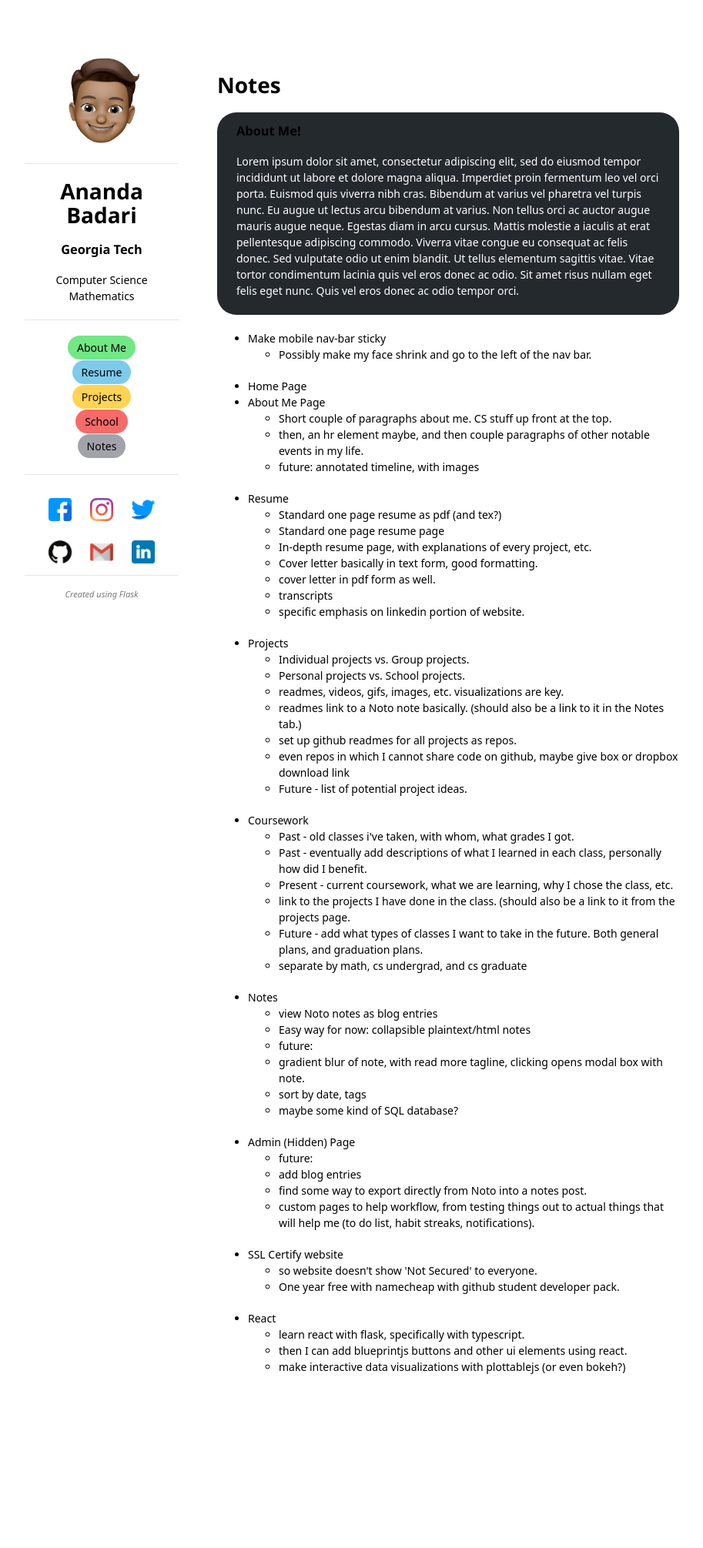
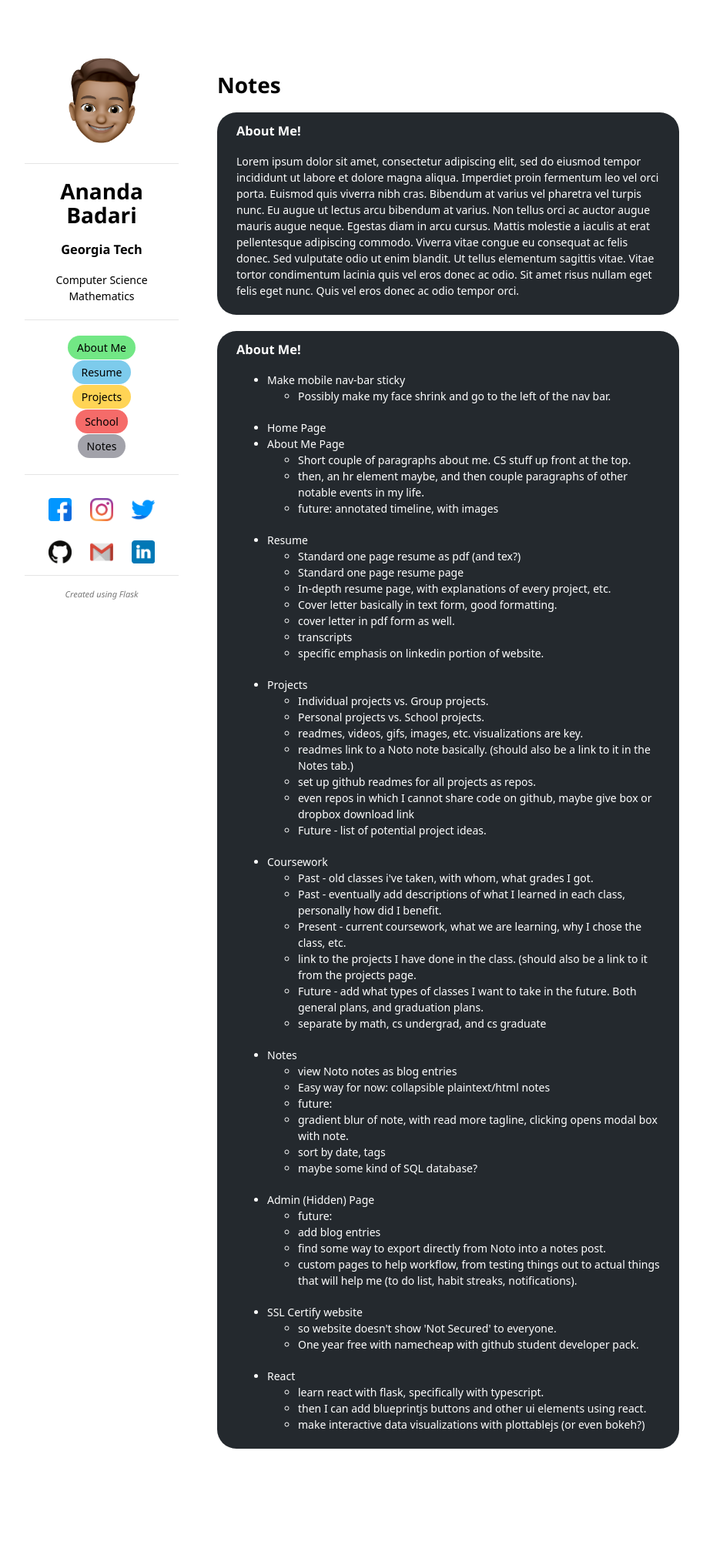
Before and after one commit to abadari3/personalwebsite, a Flask app: page /notes in a window 1280 px wide; the page is wider, and only the part inside the window is pictured. Shown: that part at 77% size, without its empty margins (233-1146 px from the left). Before the commit the page ends 1785 px from the top of that part, so only its background shows below. Run offline with Flask 2, Linux system fonts and the light colour scheme; some web fonts are replaced.

Commit message:
notes update

```diff
--- a/static/css/index.css
+++ b/static/css/index.css
@@ -519,6 +519,11 @@ div#black.sub {
   color: white;
 }
 
+div#black.sub h3{
+  /* background-color:#24292e; */
+  color: white;
+}
+
 a.blank {
   text-decoration: none;
   color: black;
@@ -526,6 +531,15 @@ a.blank {
 
 a.blank :hover{
   color:black;
+}
+
+a.blank2 {
+  text-decoration: none;
+  color: white;
+}
+
+a.blank2 :hover{
+  color:white;
 }
 
 div.hidden {
--- a/templates/notes.html
+++ b/templates/notes.html
@@ -9,7 +9,7 @@
 
 {% block body %}
 <h1>Notes</h1>
-<a class='blank' href="/aboutme">
+<a class='blank2' href="/aboutme">
     <div class='sub' id='black'>
         <h3>About Me!</h3>
 
@@ -18,9 +18,11 @@
         </p>
     </div>
 </a>
+<br>
+<a class='blank2' href="/aboutme">
+    <div class='sub' id='black'>
+        <h3>About Me!</h3>
 
-
-<div>
         <p>
             <ul>
                 <li>Make mobile nav-bar sticky</li>
@@ -79,6 +81,9 @@
             </ul>
         </p>
     </div>
+</a>
+<br>
+
 {% endblock %}
 
 {% block scripts %}
```
Lines whose indentation alone changed are shown as unchanged.
